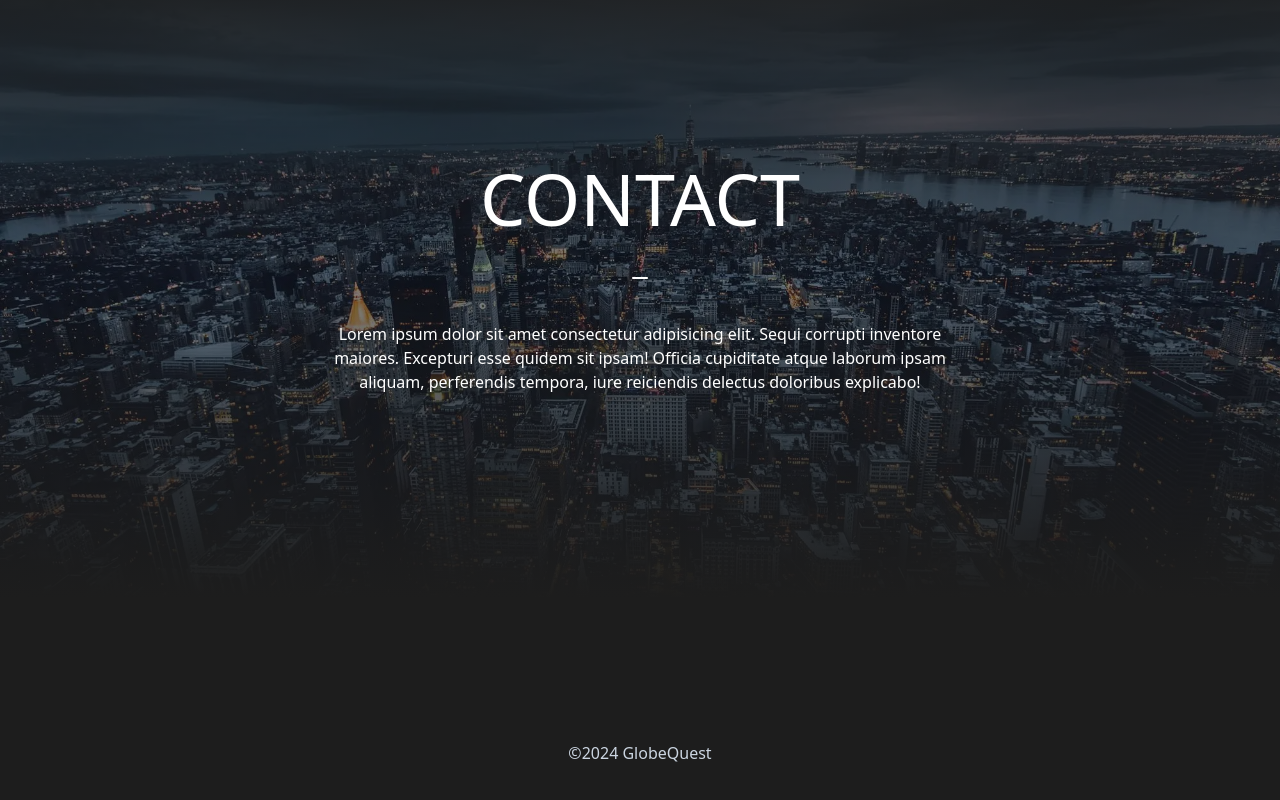
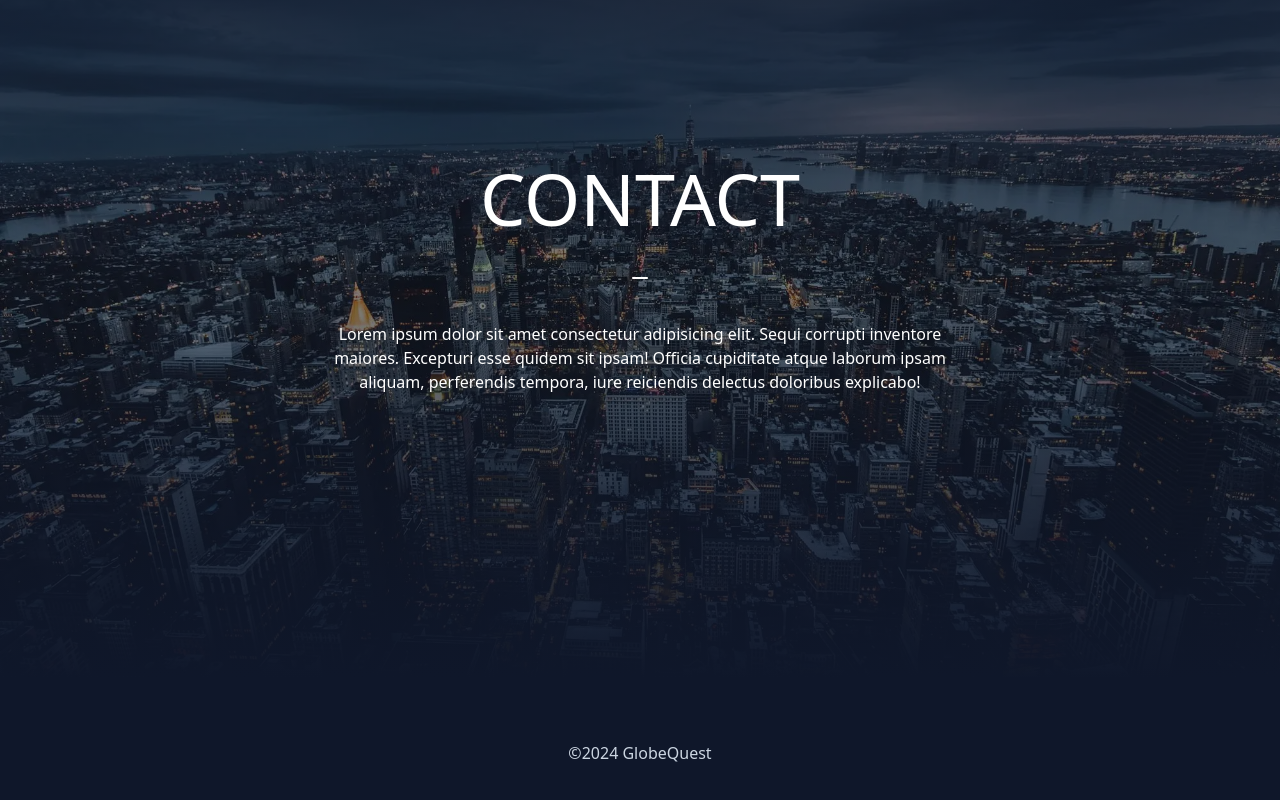
Before and after one commit to mikeheul/next-globequest-app, a Next.js app: page /contact in a window 1280 px wide. Shown: the part 202-1002 px from the top of the page. Built offline with nearby package versions, Linux system fonts and the light colour scheme.

Commit message:
Fix CSS dark mode contact page

```diff
--- a/app/contact/page.tsx
+++ b/app/contact/page.tsx
@@ -7,7 +7,7 @@ const ContactPage = () => {
     return (
         <div className='relative h-screen flex flex-col justify-center items-center bg-slate-800'>
             <Image src={bg} alt='' className='w-full h-full object-cover' />
-            <div className='absolute h-full w-full bg-gradient-to-t from-[#1D1D1D] from-10% via-slate-900/50 to-[#1D1D1D] to-90%'></div>
+            <div className='absolute h-full w-full bg-gradient-to-t from-[#1D1D1D] via-slate-900/50 to-[#1D1D1D] dark:bg-gradient-to-t dark:from-slate-900 dark:via-slate-900/50 dark:to-slate-900'></div>
             <div className='absolute flex flex-col gap-8 justify-center items-center max-w-[80%] md:max-w-[50%] text-white text-center'>
                 <h1 className='text-3xl md:text-7xl font-light uppercase'>Contact</h1>
                 <MinusIcon />
--- a/components/Footer.tsx
+++ b/components/Footer.tsx
@@ -5,7 +5,7 @@ const Footer = () => {
     const currentYear = new Date().getFullYear();
 
     return (
-        <div className='flex flex-col justify-center items-center min-h-[150px] w-full bg-[#1D1D1D] text-slate-300'>
+        <div className='flex flex-col justify-center items-center min-h-[150px] w-full bg-[#1D1D1D] text-slate-300 dark:bg-slate-900'>
             &copy;{currentYear} GlobeQuest
         </div>
     )
```
